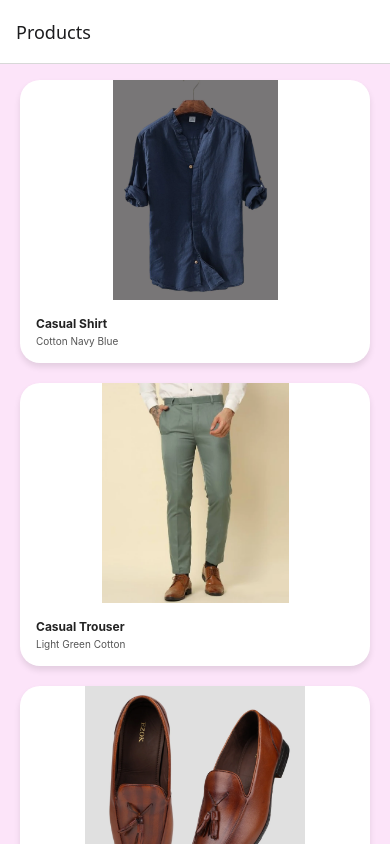
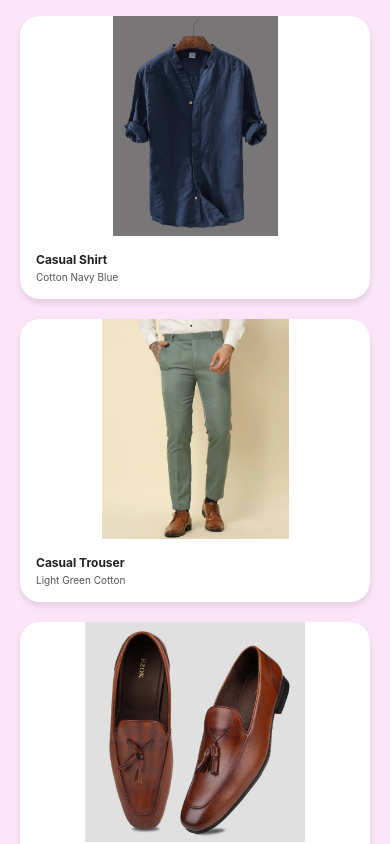
Before and after one commit to Chandrakant744/ideablog, a React Native app: screen /Landing in a window 390 px wide. Built offline with nearby package versions, Linux system fonts and the light colour scheme.

Commit message:
Removed Products header from Landing screen

```diff
--- a/App.tsx
+++ b/App.tsx
@@ -16,8 +16,8 @@ const App = () => {
   return (
     <NavigationContainer>
       <Stack.Navigator initialRouteName="Landing">
-        <Stack.Screen name="Landing" component={LandingScreen} options={{ title: 'Products' }} />
-        <Stack.Screen name="Detail" component={DetailScreen} options={{ title: 'Item Details' }} />
+        <Stack.Screen name="Landing" component={LandingScreen} options={{ headerShown: false }} />
+        <Stack.Screen name="Detail" component={DetailScreen} options={{ headerShown: false }} />
       </Stack.Navigator>
     </NavigationContainer>
   );
--- a/src/components/CardItem.tsx
+++ b/src/components/CardItem.tsx
@@ -49,7 +49,7 @@ const styles = StyleSheet.create({
         textAlign: 'left',
     },
     description: {
-        fontSize:10 ,
+        fontSize: 10,
         color: '#555',
         textAlign: 'left',
     },
```
Also changed, not shown: src/screens/DetailScreen.tsx (indentation only), src/screens/LandingScreen.tsx (line endings or trailing spaces).
